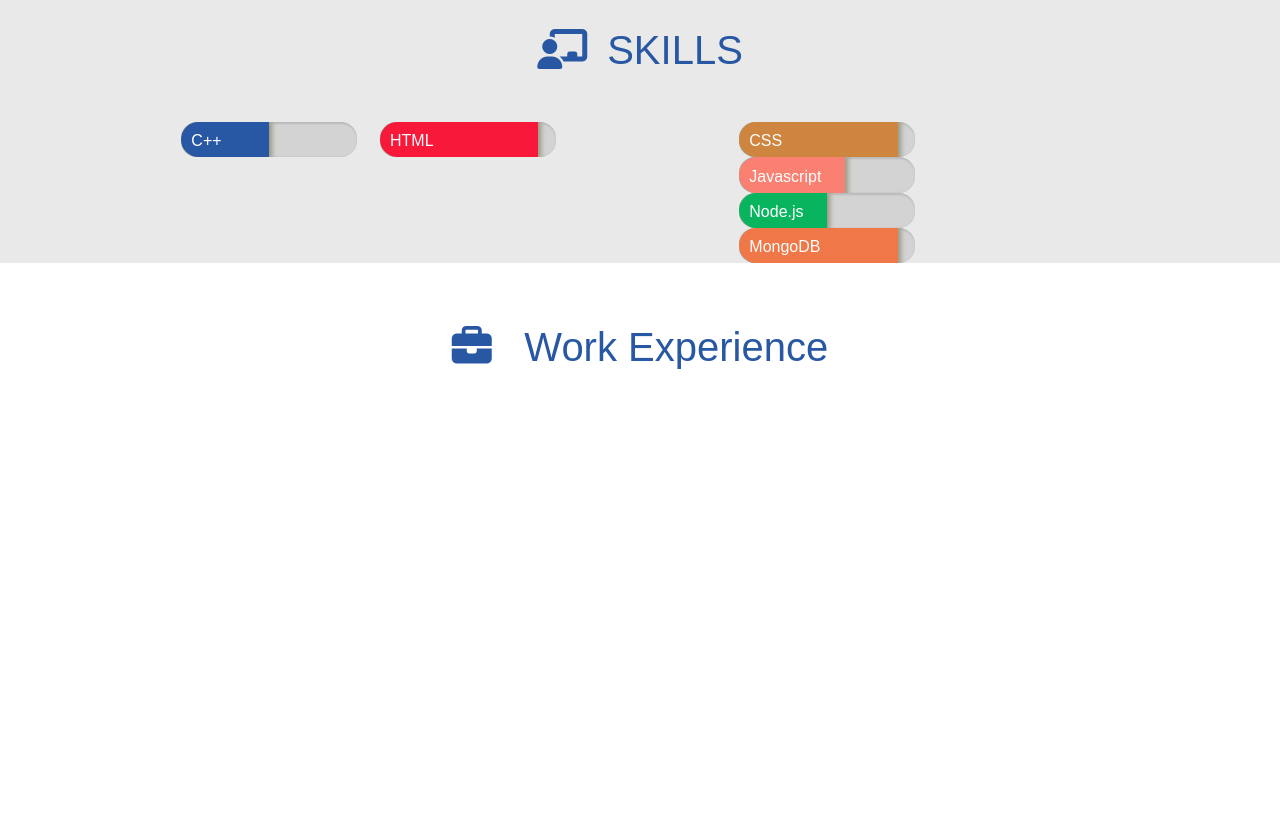
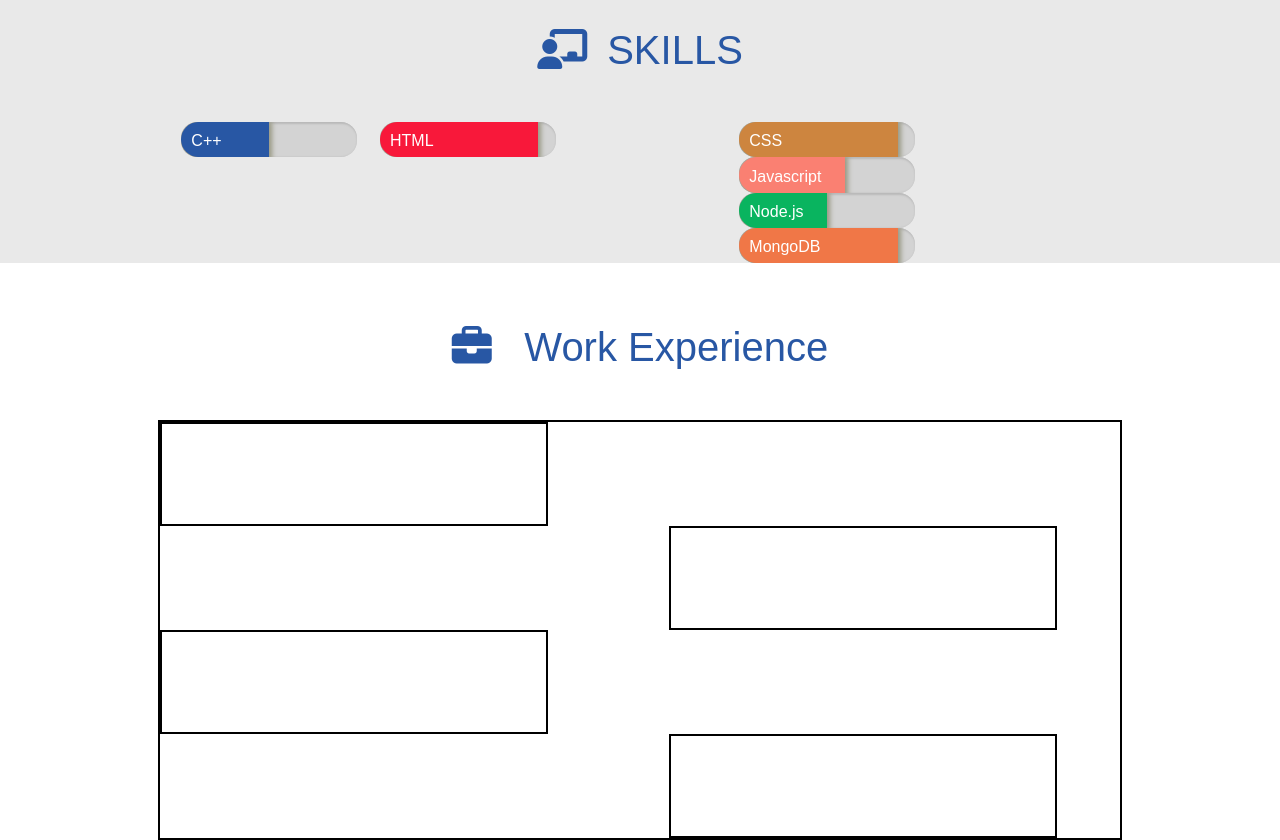
Before and after one commit to AbhishekPratap220/Resume-page, a plain HTML site: page index.html in a window 1280 px wide. Shown: the part 902-1742 px from the top of the page. Before the commit the page ends 1322 px from the top, so only its background shows below. Drawn offline with Linux system fonts and the light colour scheme.

Commit message:
add code to html and css

```diff
--- a/index.html
+++ b/index.html
@@ -114,10 +114,10 @@
                 <span>Work Experience</span>
             </h1>
             <div class="timeline">
-                <div id="timeline-box"></div>
-                <div id="timeline-box"></div>
-                <div id="timeline-box"></div>
-                <div id="timeline-box"></div>
+                <div class="timeline-box"></div>
+                <div class="timeline-box"></div>
+                <div class="timeline-box"></div>
+                <div class="timeline-box"></div>
             </div>
         </section>
         <section id="education"></section>
--- a/style.css
+++ b/style.css
@@ -186,3 +186,21 @@ margin: auto;
     height: inherit;
     width: 60%;
 }
+
+/* Work Experience */
+/* Timeline */
+
+.timeline{
+    border: 2px solid black;
+    width: 75%;
+    position: relative;
+}
+.timeline-box{
+    border: 2px solid black;
+    height:100px;
+    width:40%;
+    position: relative;
+}
+.timeline-box:nth-child(2n){
+    left: 53%;
+}
```
